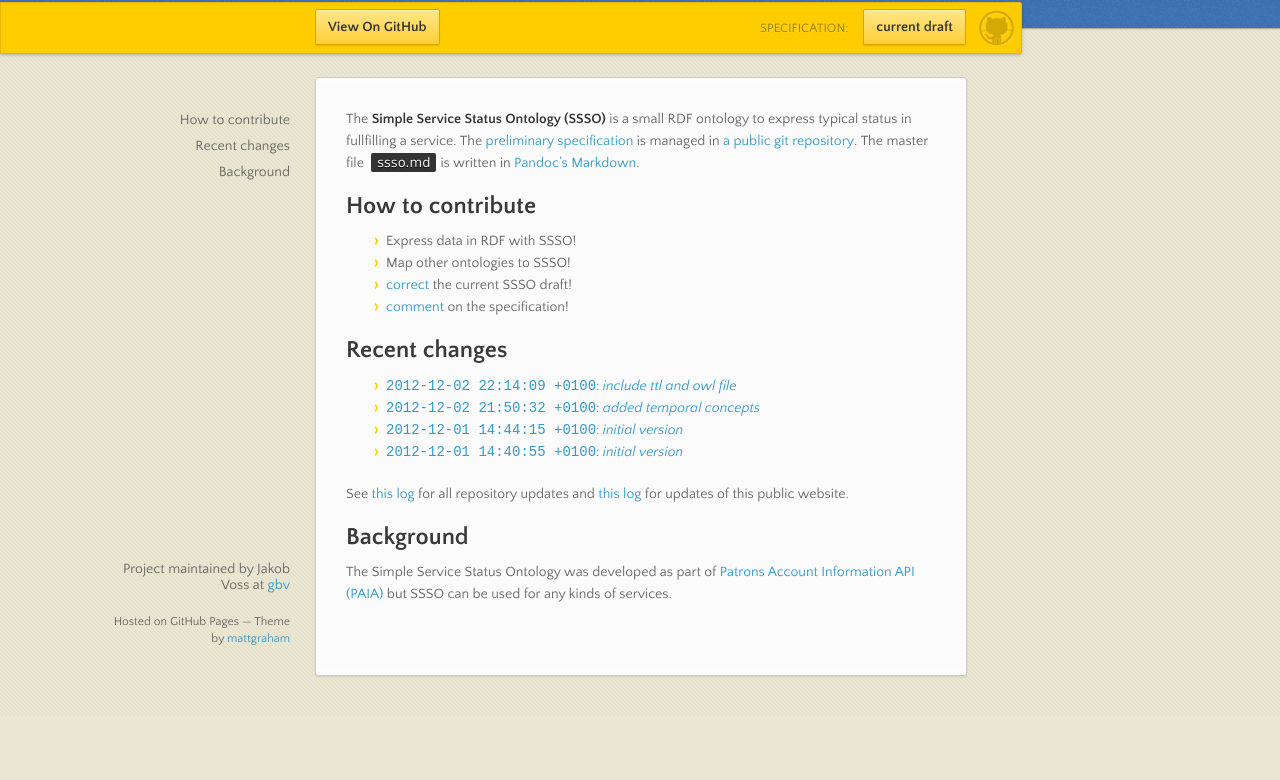
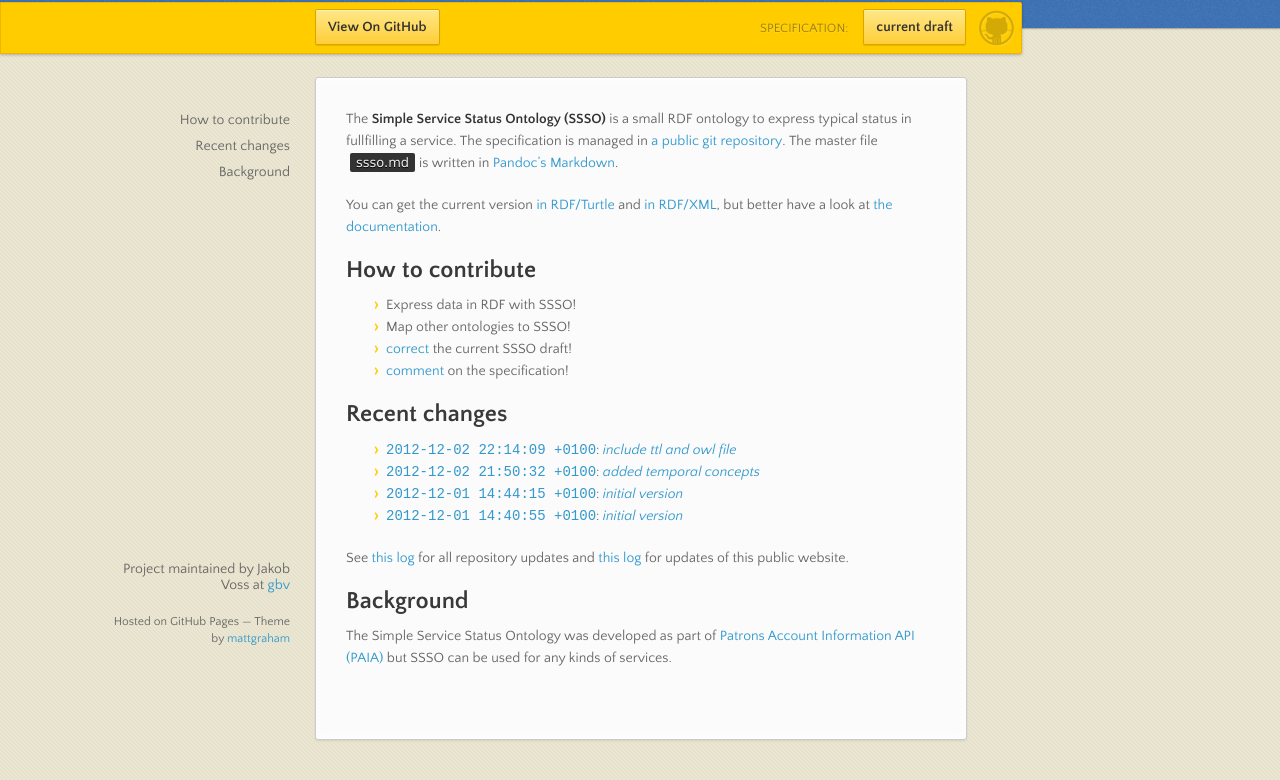
Before and after one commit to gbv/ssso, a plain HTML site: page index.html in a window 1280 px wide. Shown: the part 113-893 px from the top of the page. Before the commit the page ends 829 px from the top, so only its background shows below. Drawn offline with nearby package versions, Linux system fonts and the light colour scheme.

Commit message:
link to RDF files

```diff
--- a/index.html
+++ b/index.html
@@ -38,12 +38,14 @@
         <ul></ul>
       </nav>
       <section>
-	  <p>The <strong>Simple Service Status Ontology (SSSO)</strong> is a small RDF ontology to express typical
-	  status in fullfilling a service.
-	  The <a href="ssso-5128434.html">preliminary specification</a> is managed in
+	  <p>The <a href="ssso-5128434.html"><strong>Simple Service Status Ontology (SSSO)</strong></a>
+	  is a small RDF ontology to express typical status in fullfilling a service.
+	  The specification is managed in
 <a href="http://github.com/gbv/ssso">a public git repository</a>.
 The master file <a href="https://github.com/gbv/ssso/blob/master/ssso.md"><code>ssso.md</code></a>is written in <a href="http://johnmacfarlane.net/pandoc/demo/example9/pandocs-markdown.html">Pandoc’s Markdown</a>.</p>
 
+	<p>You can get the current version <a href="ssso.ttl">in RDF/Turtle</a> and
+	<a href="ssso.owl">in RDF/XML</a>, but better have a look at <a href="ssso-5128434.html">the documentation</a>.</p>
 <h2>How to contribute</h2>
 
 <ul>
```
